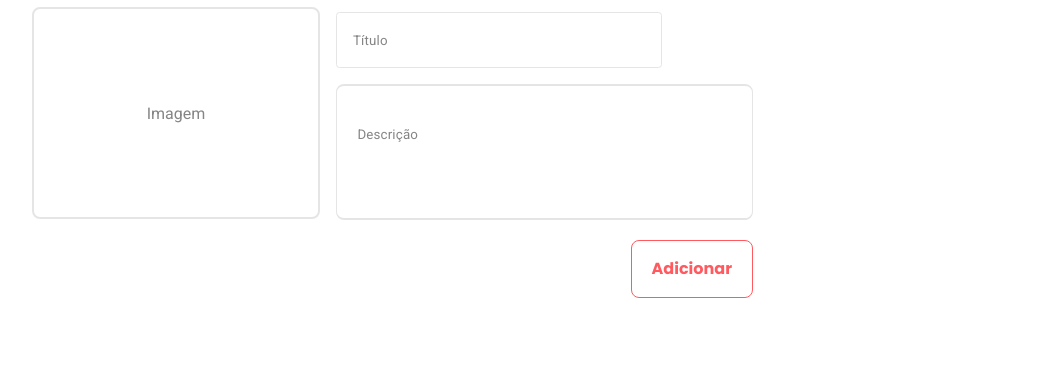
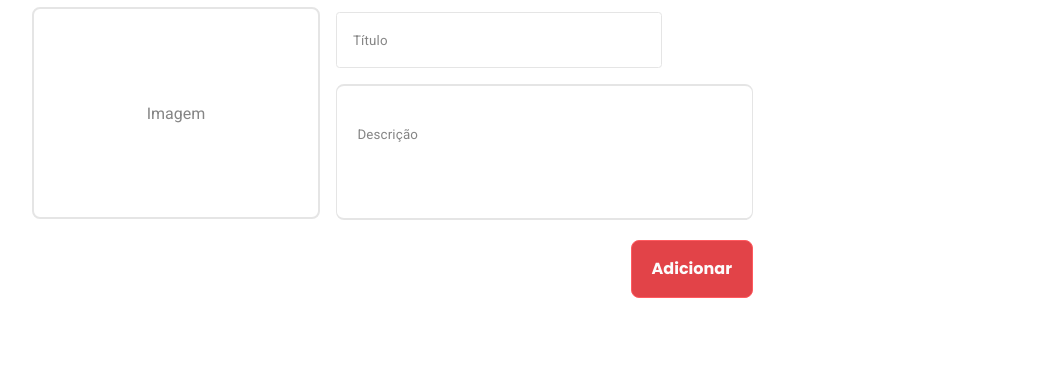
Before and after one commit to CrystyanVerly/challenge-m3Academy-LandMarks, a plain HTML site: page index.html in a window 1280 px wide. In both pictures the pointer is over the button "Adicionar". Shown: the part 111-479 px from the top of the page, without its empty margins (16-1065 px from the left). Drawn offline with Linux system fonts and the light colour scheme.

```diff
--- a/css/modules/userInput.css
+++ b/css/modules/userInput.css
@@ -146,6 +146,6 @@
 }
 
 .btn-add:hover {
-  color: #ff5a5f;
-  background: #fff;
+  color: #fcfcfc;
+  background: #e24348;
 }
```
